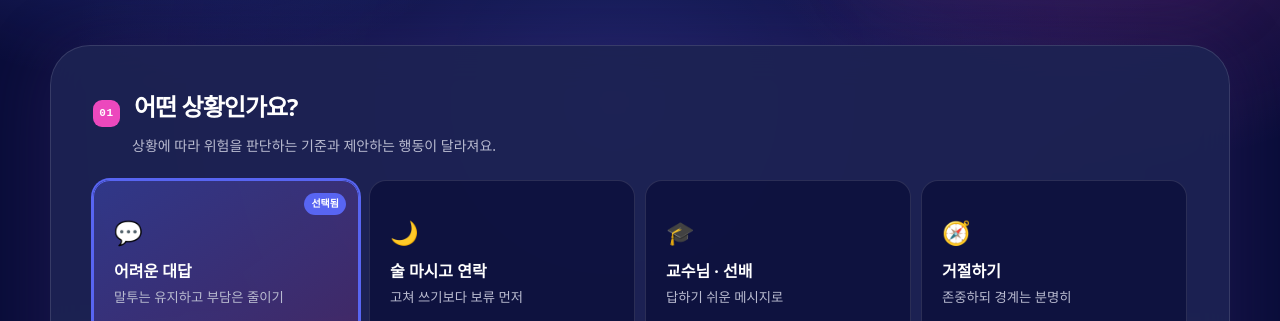
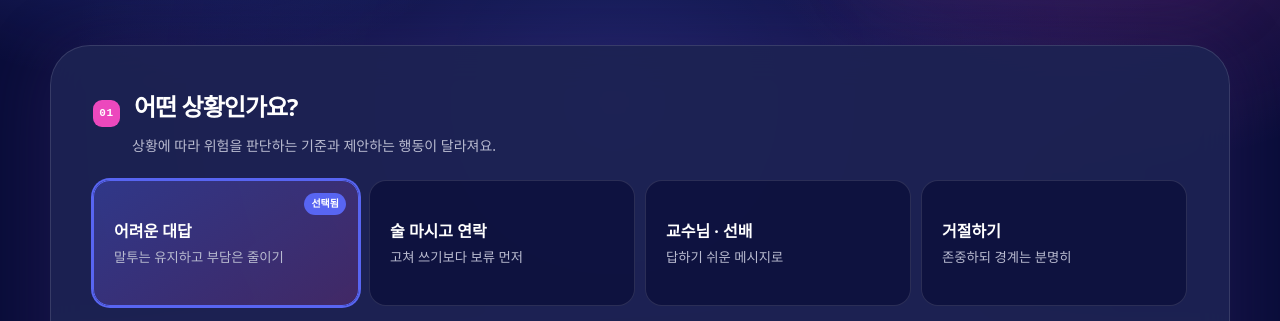
Before and after one commit to LSJvori/final_test, a plain HTML site: page index.html in a window 1280 px wide. Shown: the part 458-779 px from the top of the page. Drawn offline with Linux system fonts and the light colour scheme.

Commit message:
style: remove situation card emojis

```diff
--- a/index.html
+++ b/index.html
@@ -82,13 +82,12 @@
     h2 { margin: 0; font-size: 24px; letter-spacing: -.04em; }
     .modes { display: grid; grid-template-columns: repeat(4, 1fr); gap: 10px; }
     .mode {
-      position: relative; min-height: 162px; padding: 20px; text-align: left; border: 1px solid var(--line); border-radius: 17px;
+      position: relative; min-height: 126px; padding: 22px 20px; text-align: left; border: 1px solid var(--line); border-radius: 17px;
       background: rgba(10,13,58,.72); color: var(--ink); transition: .18s ease; overflow: hidden;
     }
     .mode:hover { transform: translateY(-4px); border-color: rgba(255,255,255,.35); background: rgba(88,101,242,.15); }
     .mode.selected { border-color: var(--accent); background: linear-gradient(145deg, rgba(88,101,242,.34), rgba(236,72,189,.18)); box-shadow: 0 0 0 2px var(--accent); }
     .mode.selected::after { content: "선택됨"; position: absolute; top: 12px; right: 12px; padding: 3px 7px; border-radius: 99px; color: #fff; background: var(--accent); font-size: 10px; font-weight: 800; }
-    .mode span { display: block; font-size: 23px; margin-bottom: 8px; }
     .mode strong { display: block; }
     .mode small { display: block; margin-top: 4px; color: var(--muted); }
     .fields { display: grid; grid-template-columns: 1fr 1fr; gap: 14px; margin-top: 18px; }
@@ -180,10 +179,10 @@
         <div class="step-head"><span class="num">01</span><h2>어떤 상황인가요?</h2></div>
         <p class="step-description">상황에 따라 위험을 판단하는 기준과 제안하는 행동이 달라져요.</p>
         <div class="modes" role="radiogroup" aria-label="상황 선택">
-          <button class="mode selected" type="button" data-mode="general" role="radio" aria-checked="true"><span>💬</span><strong>어려운 대답</strong><small>말투는 유지하고 부담은 줄이기</small></button>
-          <button class="mode" type="button" data-mode="drunk" role="radio" aria-checked="false"><span>🌙</span><strong>술 마시고 연락</strong><small>고쳐 쓰기보다 보류 먼저</small></button>
-          <button class="mode" type="button" data-mode="formal" role="radio" aria-checked="false"><span>🎓</span><strong>교수님 · 선배</strong><small>답하기 쉬운 메시지로</small></button>
-          <button class="mode" type="button" data-mode="reject" role="radio" aria-checked="false"><span>🧭</span><strong>거절하기</strong><small>존중하되 경계는 분명히</small></button>
+          <button class="mode selected" type="button" data-mode="general" role="radio" aria-checked="true"><strong>어려운 대답</strong><small>말투는 유지하고 부담은 줄이기</small></button>
+          <button class="mode" type="button" data-mode="drunk" role="radio" aria-checked="false"><strong>술 마시고 연락</strong><small>고쳐 쓰기보다 보류 먼저</small></button>
+          <button class="mode" type="button" data-mode="formal" role="radio" aria-checked="false"><strong>교수님 · 선배</strong><small>답하기 쉬운 메시지로</small></button>
+          <button class="mode" type="button" data-mode="reject" role="radio" aria-checked="false"><strong>거절하기</strong><small>존중하되 경계는 분명히</small></button>
         </div>
         <div class="fields">
           <div><label for="relation">상대방과의 관계</label><select id="relation"><option>친구</option><option>연인 / 전 연인</option><option>교수님</option><option>선배 / 직장 상사</option><option>동료</option><option>기타</option></select></div>
```
